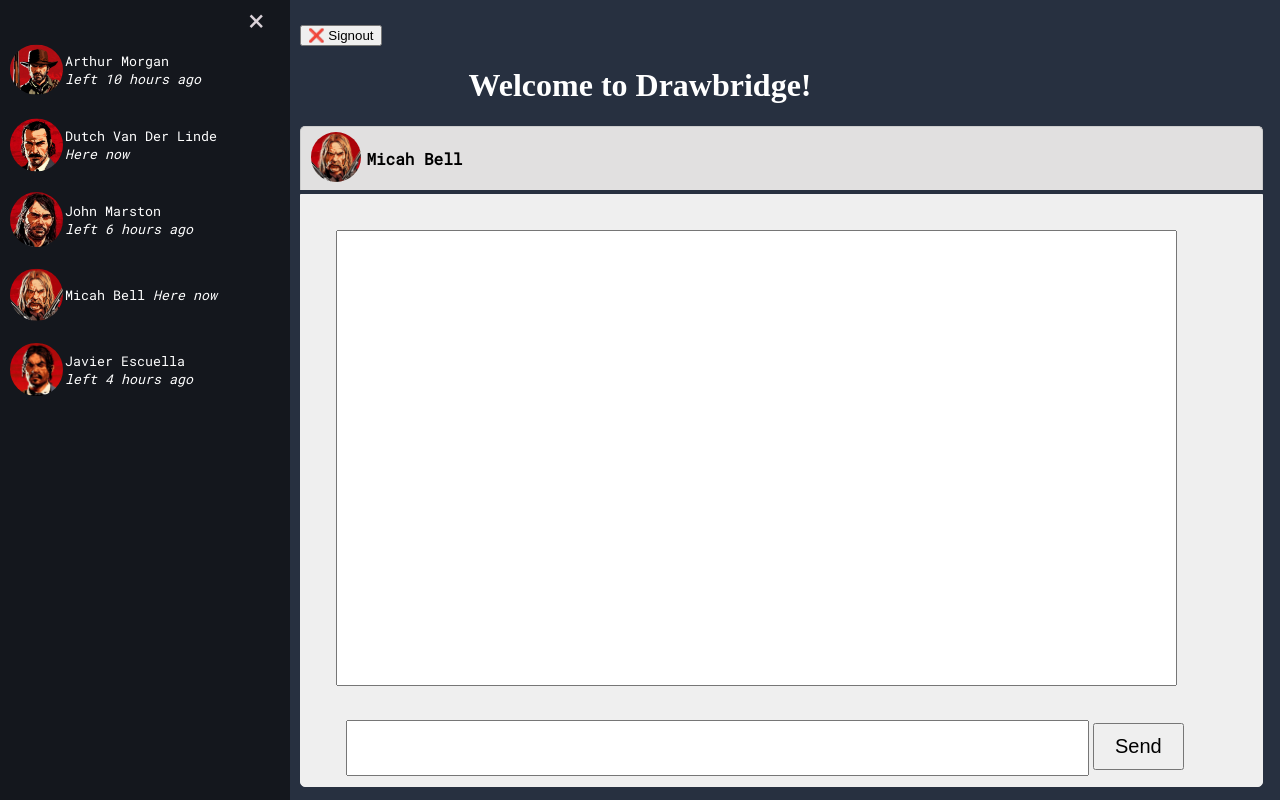
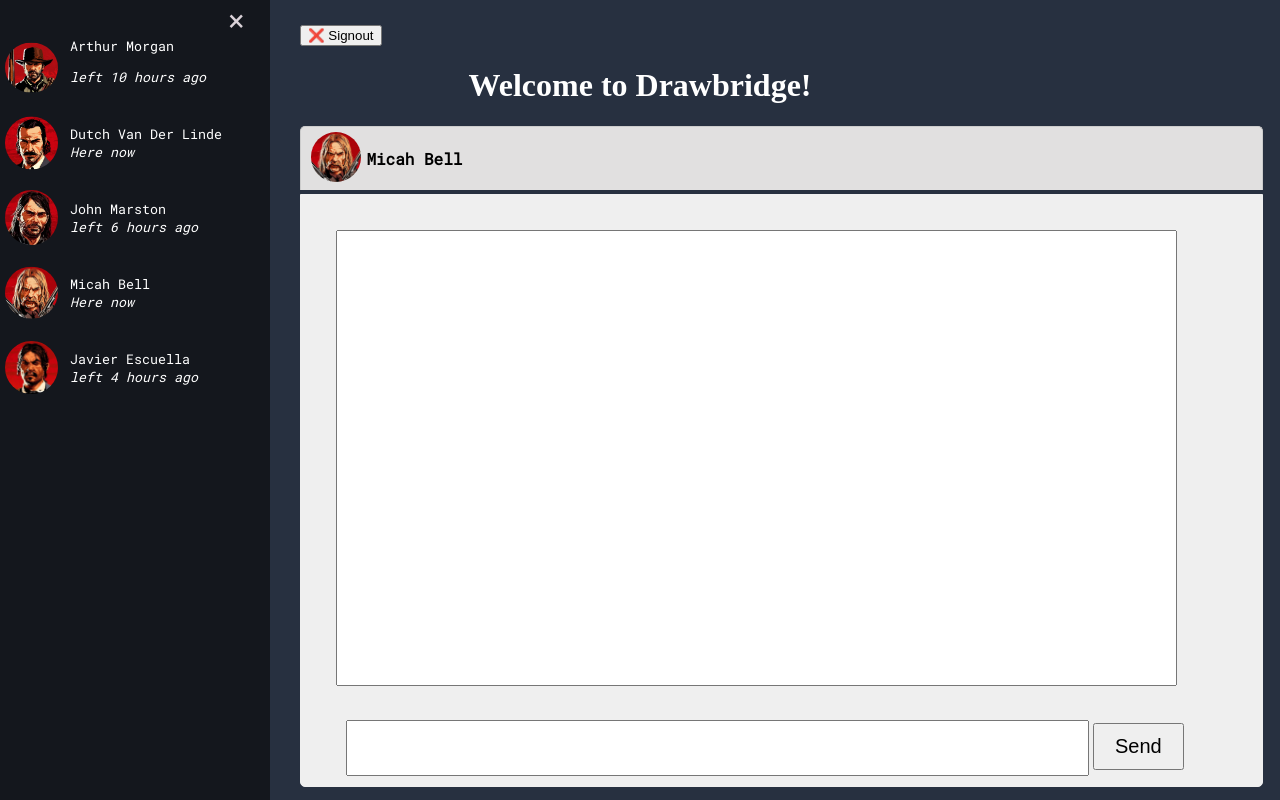
Before and after one commit to isaacsonmatwit/Drawbridge, a plain HTML site: page index.html in a window 1280 px wide. Drawn offline with Linux system fonts and the light colour scheme.

Commit message:
Changed index to format the sidebar

```diff
--- a/home.css
+++ b/home.css
@@ -43,19 +43,33 @@ p {
 }
 
  .user {
-     height: 75px;
+     height: 65px;
      position: relative;
+     padding:5px;
  }
 
  .user:hover{
     background-color: #524c4c;
 }
 
+.name {
+    margin:0;
+    margin-left:10px;
+}
+
+.status {
+    margin-left:10px;
+}
+
+.top {
+    margin-top:30px;
+}
+
  .about {
      padding: 0;
      float: left;
      margin: 0;
-     margin-left: 55px;
+     padding-left: 55px;
      position: absolute;
      top: 50%;
      -ms-transform: translateY(-50%);
@@ -86,7 +100,7 @@ p {
     top: 0;
     left: 0;
     background-color: #14171d;
-    padding: 10px;
+
     font-family: Roboto Mono;
     font-size: 10pt;
  }
@@ -116,10 +130,6 @@ p {
      vertical-align: middle;
      border-style: none;
      border-radius: 100%;
- }
-
- li img {
-    margin-right:50px;
  }
 
  /* Styling the msg-header container */
@@ -185,11 +195,7 @@ p {
      font-size: 20px;
  }
 
- .user :hover {
-     background-color: #524c4c;
- }
-
- .users{
+ .users {
     margin-top: 22px;
  }
 
--- a/index.html
+++ b/index.html
@@ -33,8 +33,8 @@
                 <li class="user top">
                     <img src="images/arthur.png" alt="avatar" />
                     <div class="about">
-                        <div class="name">Arthur Morgan</div>
-                        <div class="status"><i> left 10 hours ago </i></div>
+                        <p class="name">Arthur Morgan</p>
+                        <p class="status"><i> left 10 hours ago </i></p>
                     </div>
                 </li>
                 <li class="user">
@@ -55,6 +55,7 @@
                     <img src="images/micah.png" alt="avatar" />
                     <div class="about">
                         <div class="name">Micah Bell</div>
+                        <br>
                         <div class="status"><i>Here now</i></div>
                     </div>
                 </li>
```
